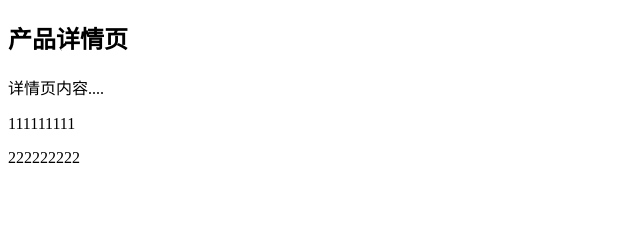
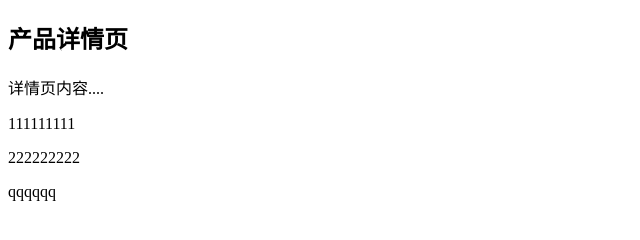
Before and after one commit to maoyuanyuan/testApp, a plain HTML site: page 1226/pro_detail.html in a window 1280 px wide. Shown: the full height of the page, 0-640 px from the left. Drawn offline with Linux system fonts and the light colour scheme.

Commit message:
modi pro

```diff
--- a/1226/pro_detail.html
+++ b/1226/pro_detail.html
@@ -10,6 +10,8 @@
 		<p>详情页内容....</p>
 		<p>111111111</p>
 		<p>222222222</p>
+
+		<p>qqqqqq</p>
 	</div>
 </body>
 </html>
```
